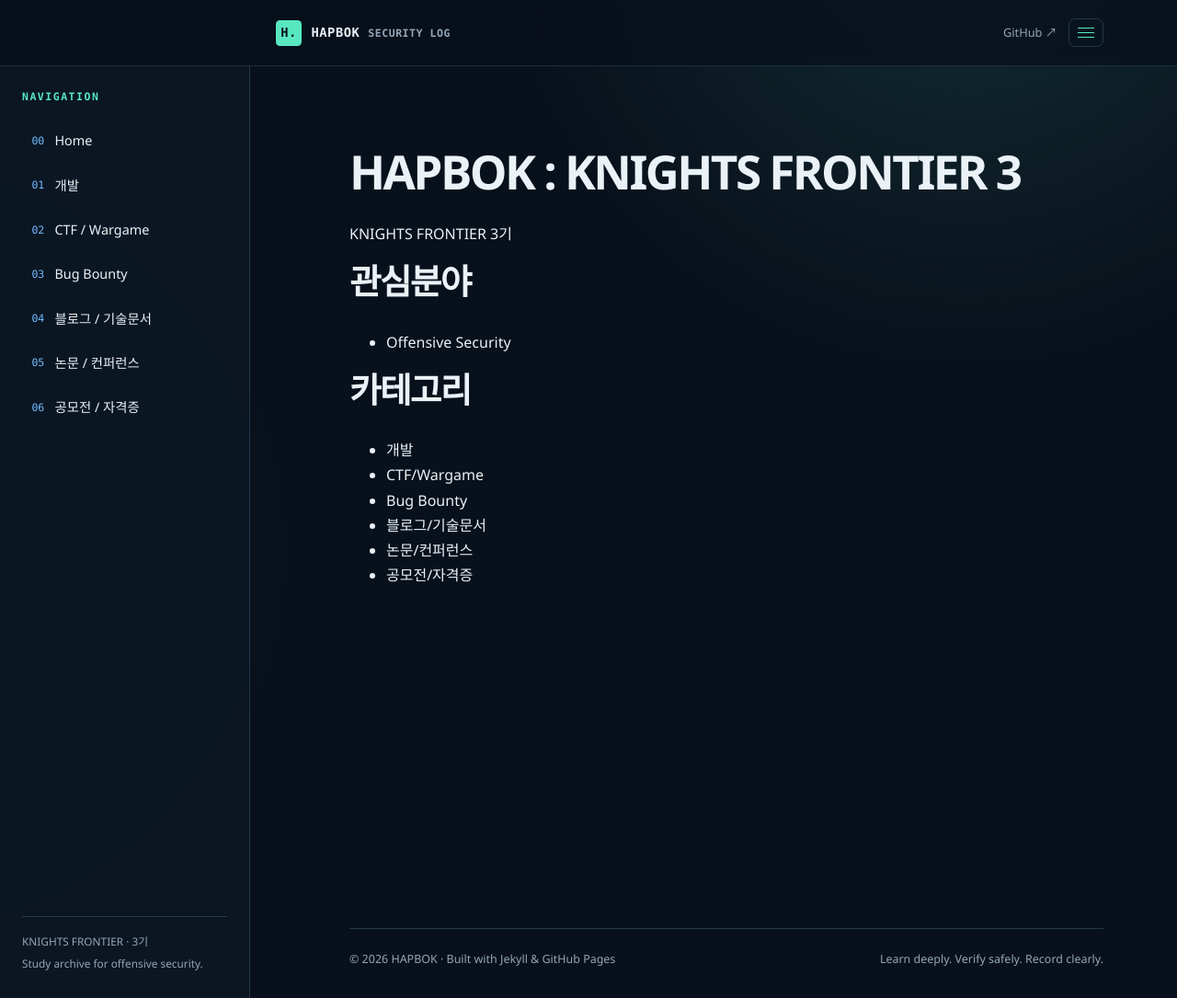
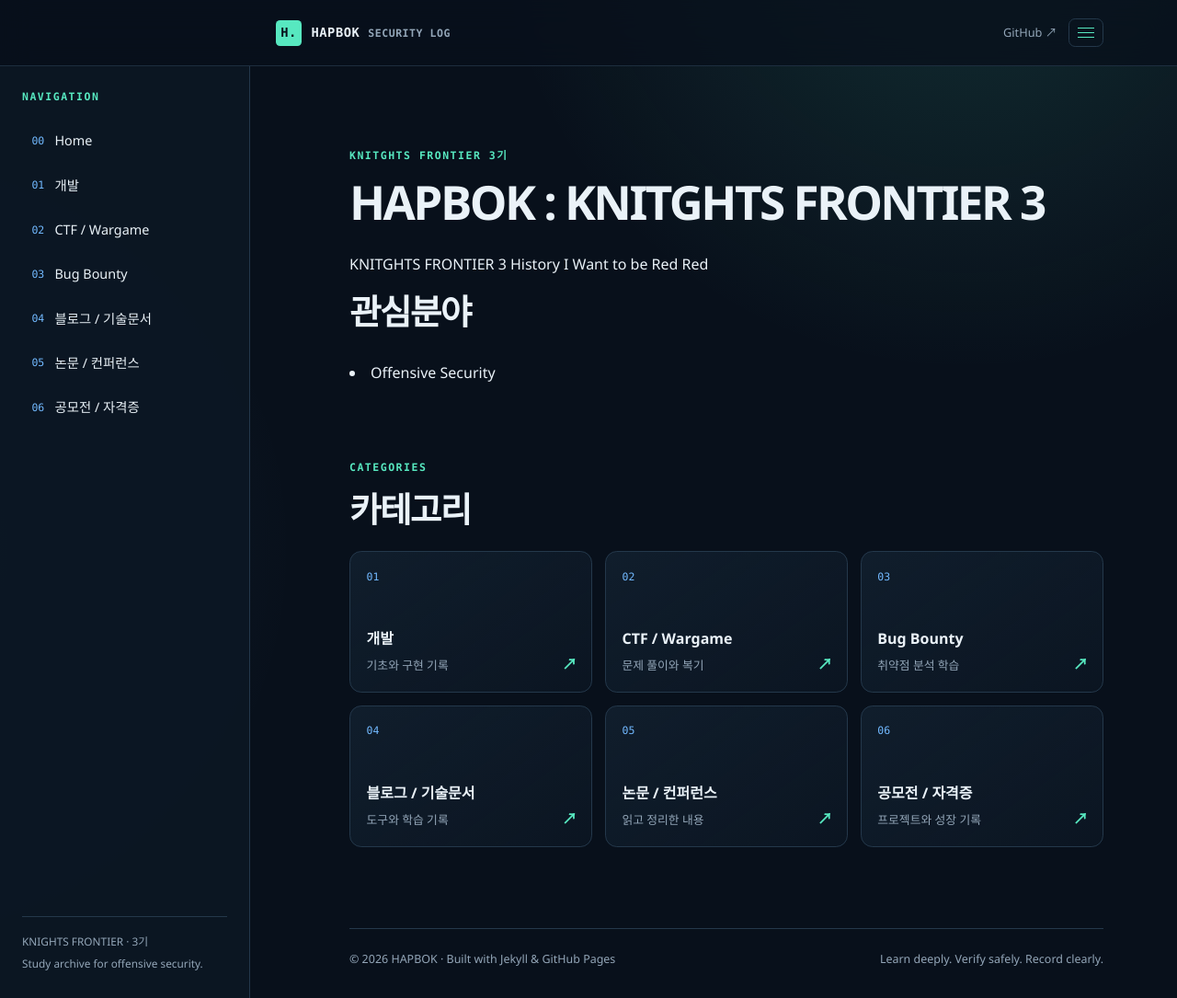
Before and after one commit to HapBok/HapBok.github.io, a Jekyll site: the page built from index.md, in a window 1280 px wide and 1085 px high. Shown: the whole window at 92% size. Built offline with Jekyll 4.4.1, drawn with Linux system fonts in a browser that asks for light colours; our own code applies the rules of GitHub Pages for plain Markdown files.

Commit message:
github.io 연습 Log 남기기

```diff
--- /dev/null
+++ b/_includes/home/categories.html
@@ -0,0 +1,53 @@
+<section class="section-block">
+    <div class="section-heading">
+        <div>
+            <p class="eyebrow">CATEGORIES</p>
+            <h2>카테고리</h2>
+        </div>
+    </div>
+
+
+    <div class="category-grid">
+        <a class="category-card" href="{{'/development/' | relative_url}}">
+            <span>01</span>
+            <strong>개발</strong>
+            <small>기초와 구현 기록</small>
+            <b>↗</b>
+        </a>
+
+        <a class="category-card" href="{{'/ctf-wargame/' | relative_url}}">
+            <span>02</span>
+            <strong>CTF / Wargame</strong>
+            <small>문제 풀이와 복기</small>
+            <b>↗</b>
+        </a>
+
+        <a class="category-card" href="{{'/bug-bounty/' | relative_url}}">
+            <span>03</span>
+            <strong>Bug Bounty</strong>
+            <small>취약점 분석 학습</small>
+            <b>↗</b>
+        </a>
+
+        <a class="category-card" href="{{'/blog-docs/' | relative_url}}">
+            <span>04</span>
+            <strong>블로그 / 기술문서</strong>
+            <small>도구와 학습 기록</small>
+            <b>↗</b>
+        </a>
+
+        <a class="category-card" href="{{'/analysis-conference/' | relative_url}}">
+            <span>05</span>
+            <strong>논문 / 컨퍼런스</strong>
+            <small>읽고 정리한 내용</small>
+            <b>↗</b>
+        </a>
+
+        <a class="category-card" href="{{'/contest-certificate/' | relative_url}}">
+            <span>06</span>
+            <strong>공모전 / 자격증</strong>
+            <small>프로젝트와 성장 기록</small>
+            <b>↗</b>
+        </a>
+    </div>
+</section>
--- /dev/null
+++ b/_includes/home/intro.html
@@ -0,0 +1,14 @@
+<section class="home-intro">
+    <p class="eyebrow">KNITGHTS FRONTIER 3기</p>
+    <h1>HAPBOK : KNITGHTS FRONTIER 3</h1>
+
+    <p>
+        KNITGHTS FRONTIER 3 History
+        I Want to be Red Red
+    </p>
+
+    <h2>관심분야</h2>
+    <u1>
+        <li>Offensive Security</li>
+    </u1>
+</section>
--- a/index.md
+++ b/index.md
@@ -1,20 +1,7 @@
 ---
-title : HAPBOK Security Blog
+layout: default
+title: HAPBOK Security Blog
 ---
 
-# HAPBOK : KNIGHTS FRONTIER 3
-
-KNIGHTS FRONTIER 3기
-
-## 관심분야
-
-- Offensive Security
-
-## 카테고리
-
-- [개발](/development/)
-- [CTF/Wargame](/ctf-wargame/)
-- [Bug Bounty](/bug-bounty/)
-- [블로그/기술문서](/blog-docs/)
-- [논문/컨퍼런스](/analysis-conference/)
-- [공모전/자격증](/contest-certificate/)
+{% include home/intro.html %}
+{% include home/categories.html %}
```
